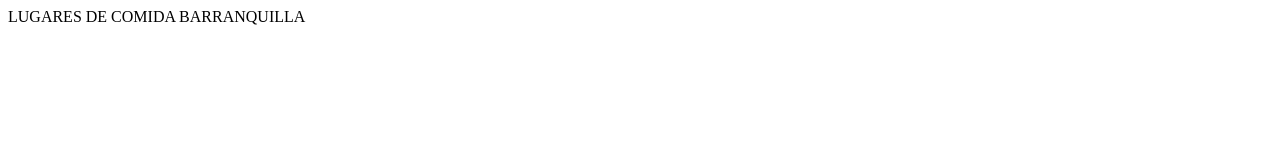
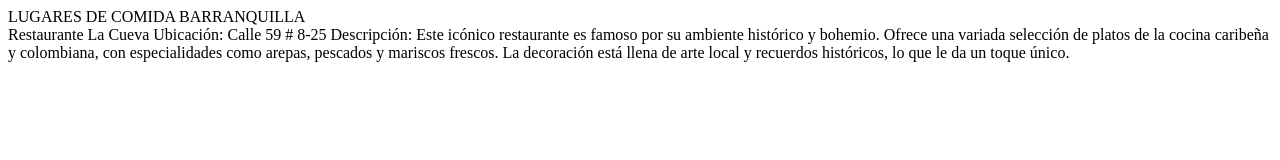
Before and after one commit to camilopertuz1/LUGARES-DE-COMIDA, a plain HTML site: page index.html in a window 1280 px wide. Drawn offline with Linux system fonts and the light colour scheme.

Commit message:
segundo commit

```diff
--- a/index.html
+++ b/index.html
@@ -7,6 +7,11 @@
 </head>
 <body>
     <div>LUGARES DE COMIDA BARRANQUILLA</div>
+    <div>Restaurante La Cueva
+
+        Ubicación: Calle 59 # 8-25
+        Descripción: Este icónico restaurante es famoso por su ambiente histórico y bohemio. Ofrece una variada selección de platos de la cocina caribeña y colombiana, con especialidades como arepas, pescados y mariscos frescos.
+         La decoración está llena de arte local y recuerdos históricos, lo que le da un toque único.</div>
 
 </body>
 </html>
```
